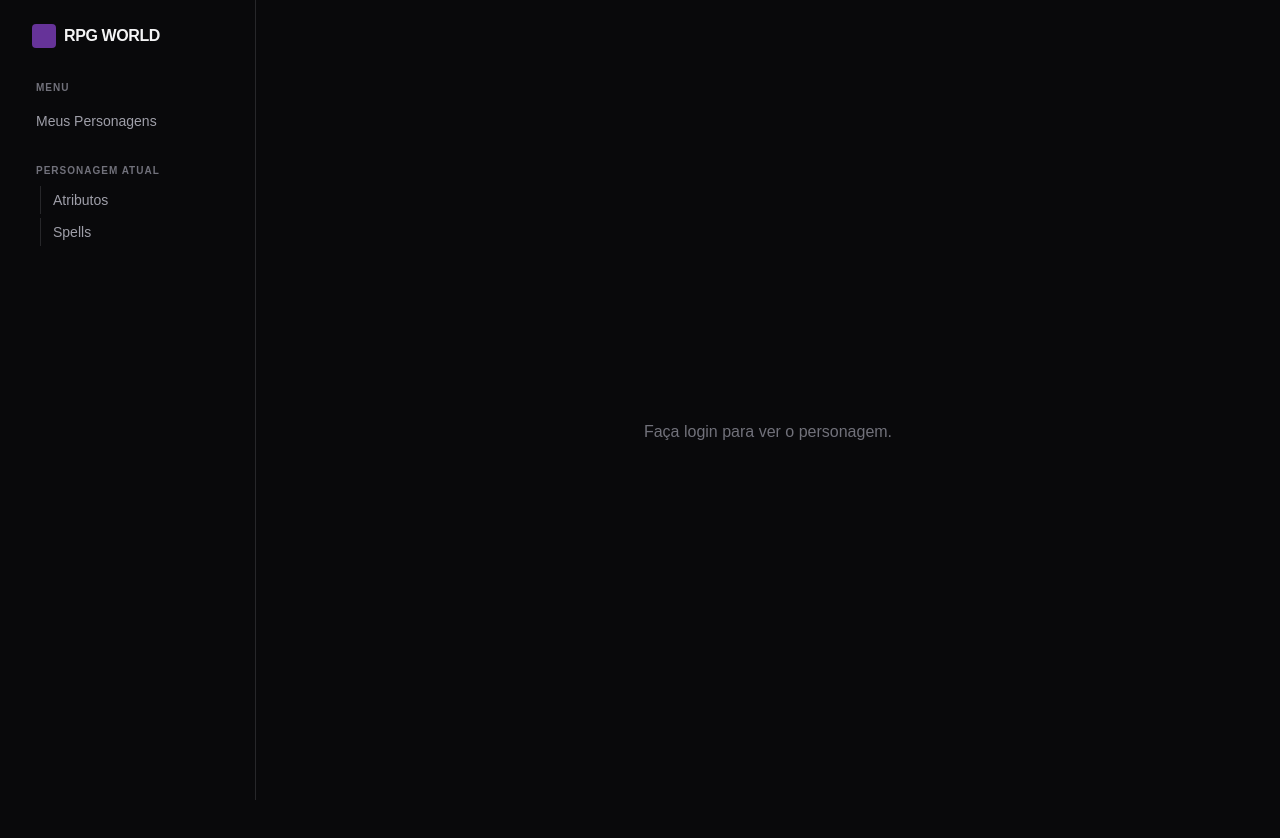
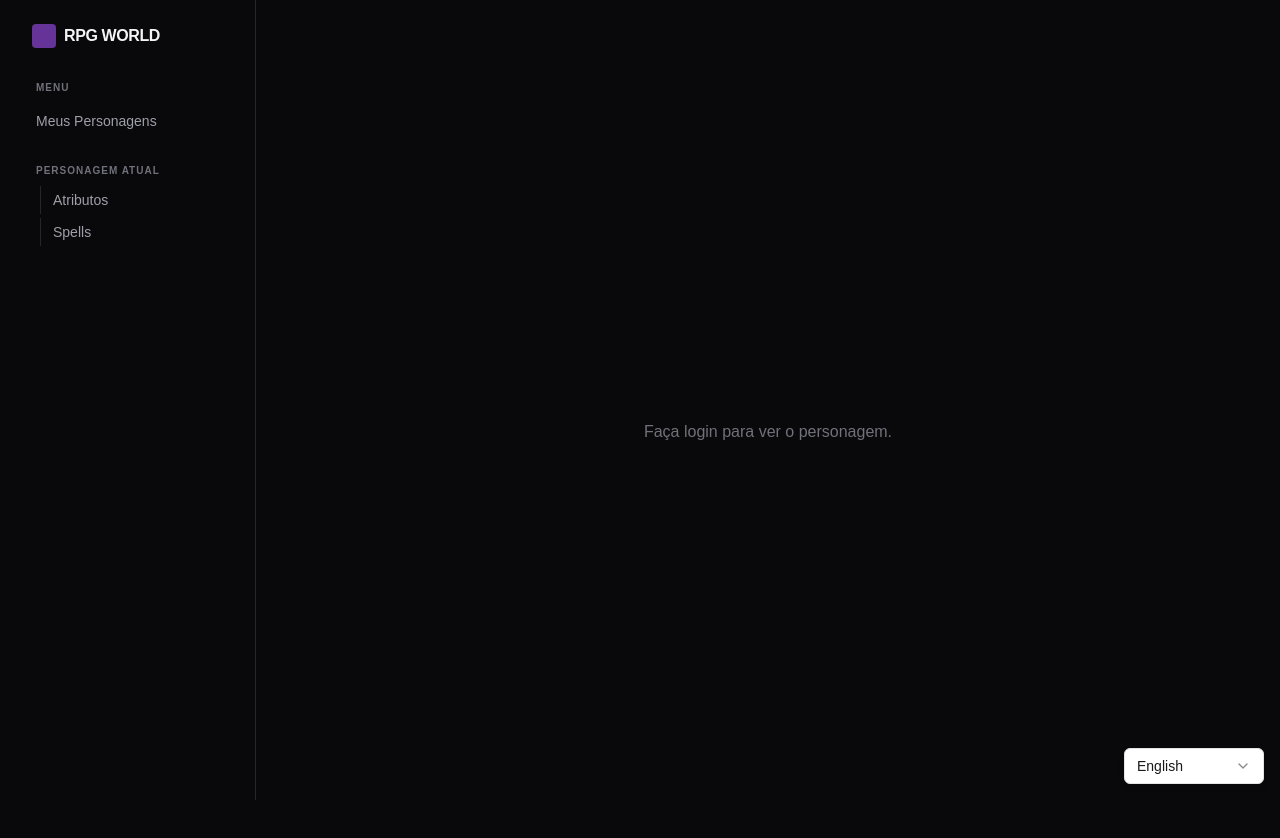
Before and after one commit to rebecamorais/rpg-world, a Next.js app: page /characters/1 in a window 1280 px wide. Shown: the top 838 px of the page. Built offline with nearby package versions, Linux system fonts and the light colour scheme.

Commit message:
feat: Implement a new LanguageSwitcher component, replacing the inline language selection buttons and integrating it into the global layout.

```diff
--- a/app/layout.tsx
+++ b/app/layout.tsx
@@ -2,6 +2,7 @@ import type { Metadata } from 'next';
 import { Geist, Geist_Mono } from 'next/font/google';
 
 import LanguageProvider from '@/frontend/components/LanguageProvider';
+import LanguageSwitcher from '@/frontend/components/LanguageSwitcher';
 import { Toaster } from '@/frontend/components/ui/sonner';
 import { TooltipProvider } from '@/frontend/components/ui/tooltip';
 import { UserProvider } from '@/frontend/context/UserContext';
@@ -35,7 +36,10 @@ export default function RootLayout({
       >
         <LanguageProvider>
           <UserProvider>
-            <TooltipProvider>{children}</TooltipProvider>
+            <TooltipProvider>
+              {children}
+              <LanguageSwitcher />
+            </TooltipProvider>
           </UserProvider>
         </LanguageProvider>
         <Toaster />
--- a/app/page.tsx
+++ b/app/page.tsx
@@ -44,29 +44,6 @@ export default function Home() {
           <p className="text-muted-foreground">
             {tHome('greeting', { name: displayLabel })}
           </p>
-          <div className="flex gap-2">
-            <button
-              onClick={() =>
-                (
-                  window as unknown as { __changeLocale: (v: string) => void }
-                ).__changeLocale('en')
-              }
-              className="text-muted-foreground hover:text-primary text-xs transition-colors"
-            >
-              EN
-            </button>
-            <span className="text-muted-foreground/30 text-xs">|</span>
-            <button
-              onClick={() =>
-                (
-                  window as unknown as { __changeLocale: (v: string) => void }
-                ).__changeLocale('pt')
-              }
-              className="text-muted-foreground hover:text-primary text-xs transition-colors"
-            >
-              PT
-            </button>
-          </div>
         </div>
         <CharacterList />
       </main>
--- /dev/null
+++ b/src/frontend/components/LanguageSwitcher.tsx
@@ -0,0 +1,38 @@
+'use client';
+
+import { useLocale } from 'next-intl';
+
+import {
+  Select,
+  SelectContent,
+  SelectItem,
+  SelectTrigger,
+  SelectValue,
+} from '@/frontend/components/ui/select';
+
+export default function LanguageSwitcher() {
+  const locale = useLocale();
+
+  const handleValueChange = (newLocale: string) => {
+    if (typeof window !== 'undefined') {
+      (
+        window as unknown as { __changeLocale: (v: string) => void }
+      ).__changeLocale?.(newLocale);
+    }
+  };
+
+  // We only render English and Portuguese
+  return (
+    <div className="fixed right-4 bottom-4 z-50">
+      <Select value={locale} onValueChange={handleValueChange}>
+        <SelectTrigger className="bg-background w-[140px] shadow-md">
+          <SelectValue placeholder="Language" />
+        </SelectTrigger>
+        <SelectContent>
+          <SelectItem value="en">English</SelectItem>
+          <SelectItem value="pt">Português</SelectItem>
+        </SelectContent>
+      </Select>
+    </div>
+  );
+}
```
